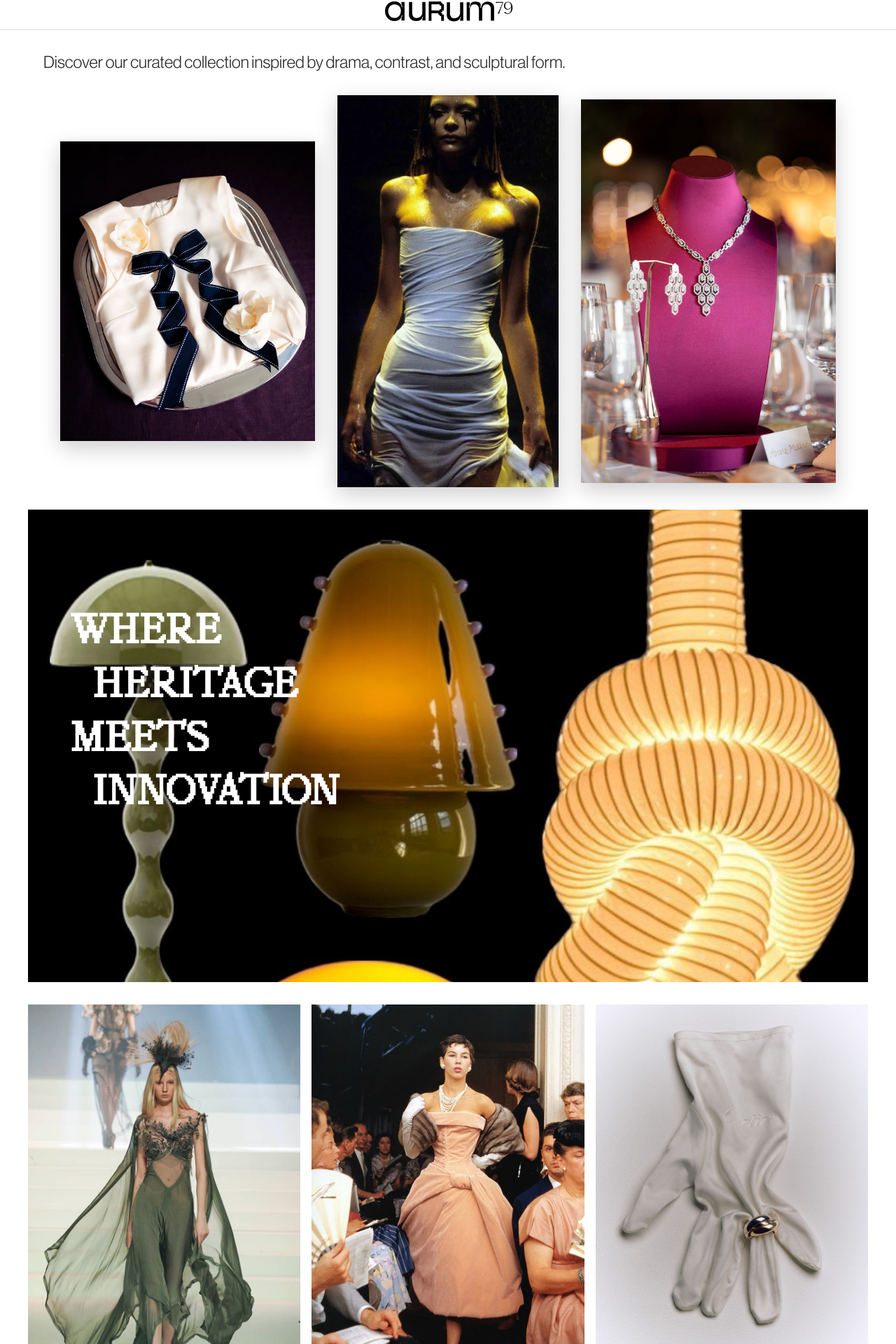
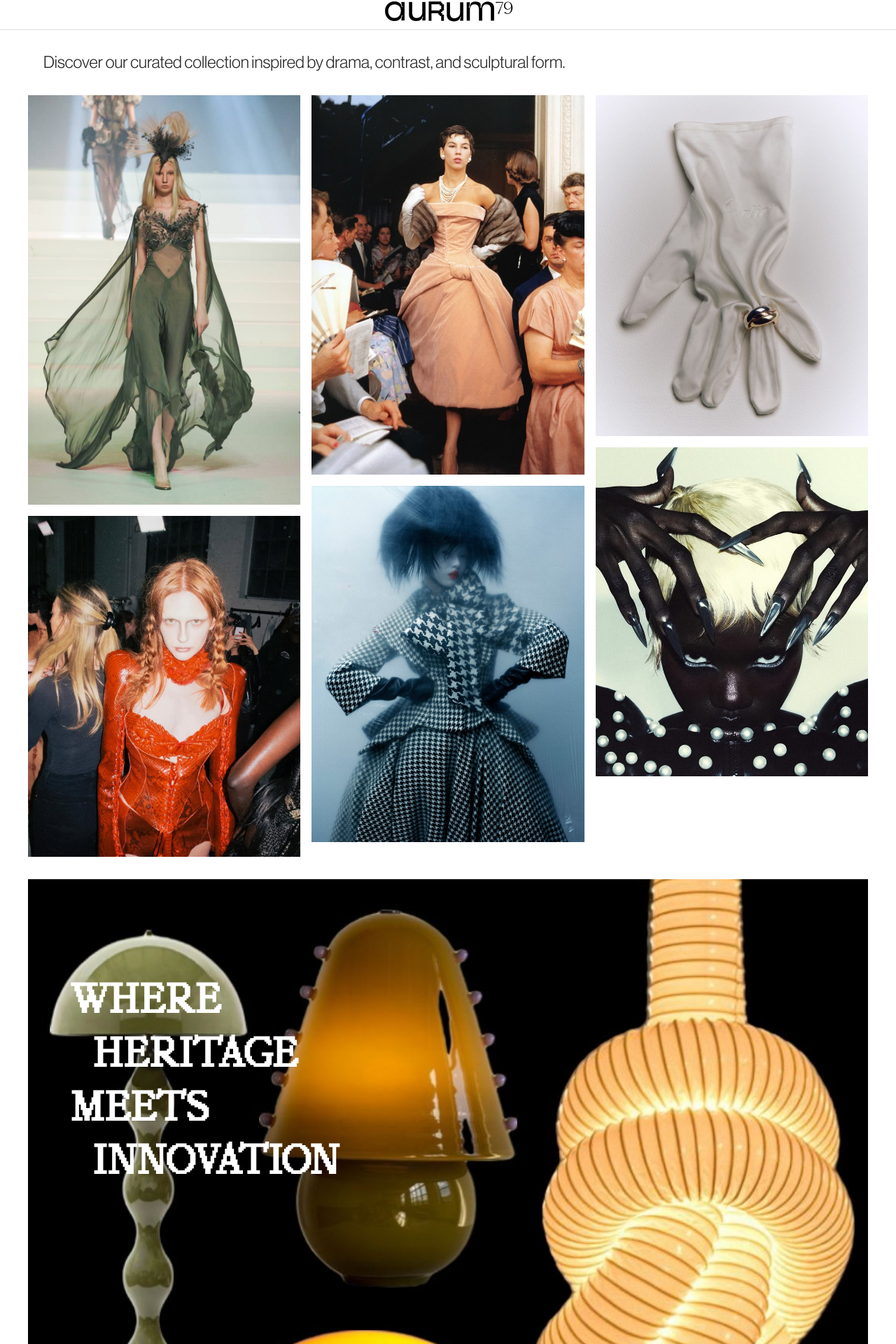
Before and after one commit to jimyty1/aurum, a React (Create React App) app: page / in a window 1280 px wide. Shown: the part 55-1975 px from the top of the page at 70% size. Built offline with nearby package versions, Linux system fonts and the light colour scheme.

Commit message:
revision of position

```diff
--- a/src/pages/LandingPage.js
+++ b/src/pages/LandingPage.js
@@ -15,10 +15,19 @@ export default function LandingPage() {
       <div className='text-top'>
         Discover our curated collection inspired by drama, contrast, and sculptural form.
       </div>
-
-      <div className="side-by-side-preview">
-        {previewImages.map((src, index) => (
-            <img src={src} alt={`Preview ${index + 1}`} className="preview-image" />
+      {/* Grid 1 */}
+      <div className="custom-grid-1">
+        {['left', 'middle', 'right'].map((col, i) => (
+          <div key={col} className={`grid-col ${col}`}>
+            {[0, 1].map(j => {
+              const src = grid1Images[i * 2 + j];
+              return (
+                <Link to={`/journal/${src.split('/').pop()}`} key={j}>
+                  <img src={src} alt={`Grid1-${i * 2 + j}`} className="grid-img" />
+                </Link>
+              );
+            })}
+          </div>
         ))}
       </div>
 
@@ -34,21 +43,6 @@ export default function LandingPage() {
         </div>
       </div>
 
-      {/* Grid 1 */}
-      <div className="custom-grid-1">
-        {['left', 'middle', 'right'].map((col, i) => (
-          <div key={col} className={`grid-col ${col}`}>
-            {[0, 1].map(j => {
-              const src = grid1Images[i * 2 + j];
-              return (
-                <Link to={`/journal/${src.split('/').pop()}`} key={j}>
-                  <img src={src} alt={`Grid1-${i * 2 + j}`} className="grid-img" />
-                </Link>
-              );
-            })}
-          </div>
-        ))}
-      </div>
 
       {/* Grid 2 */}
       <div className="custom-grid-2">
```
